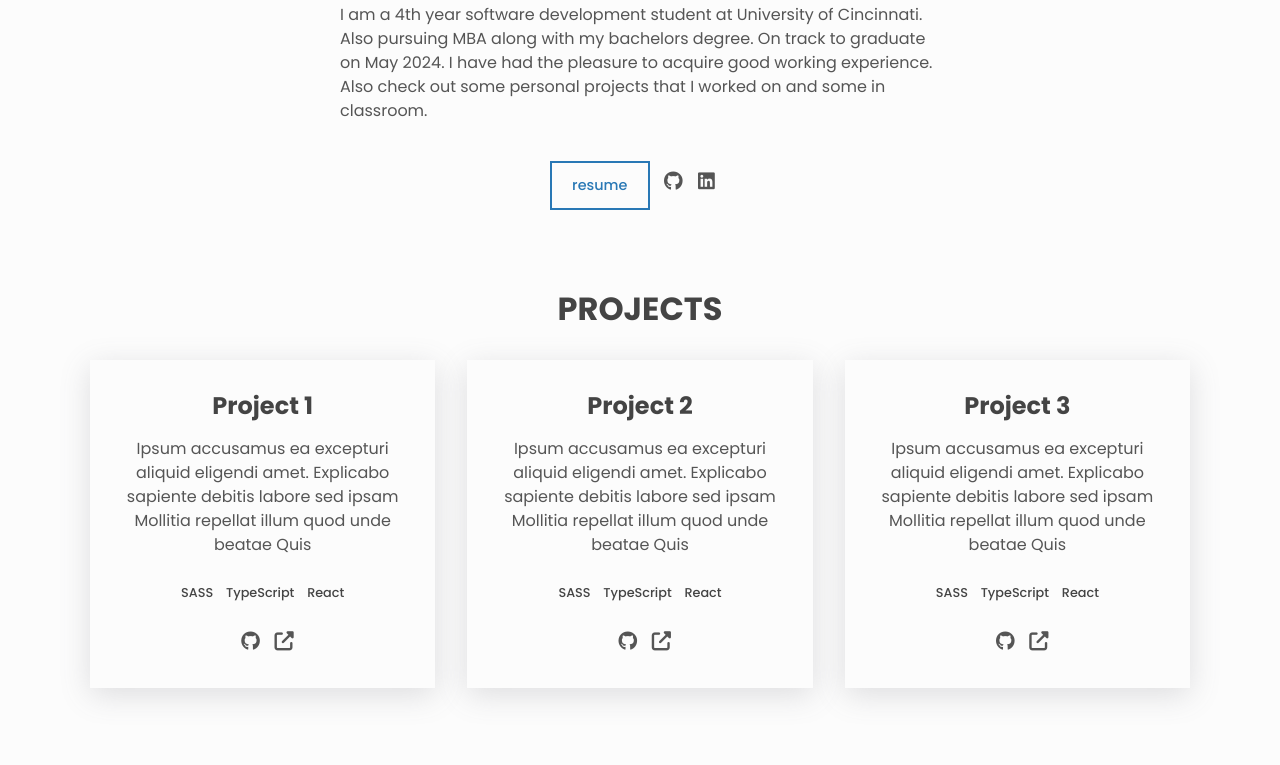
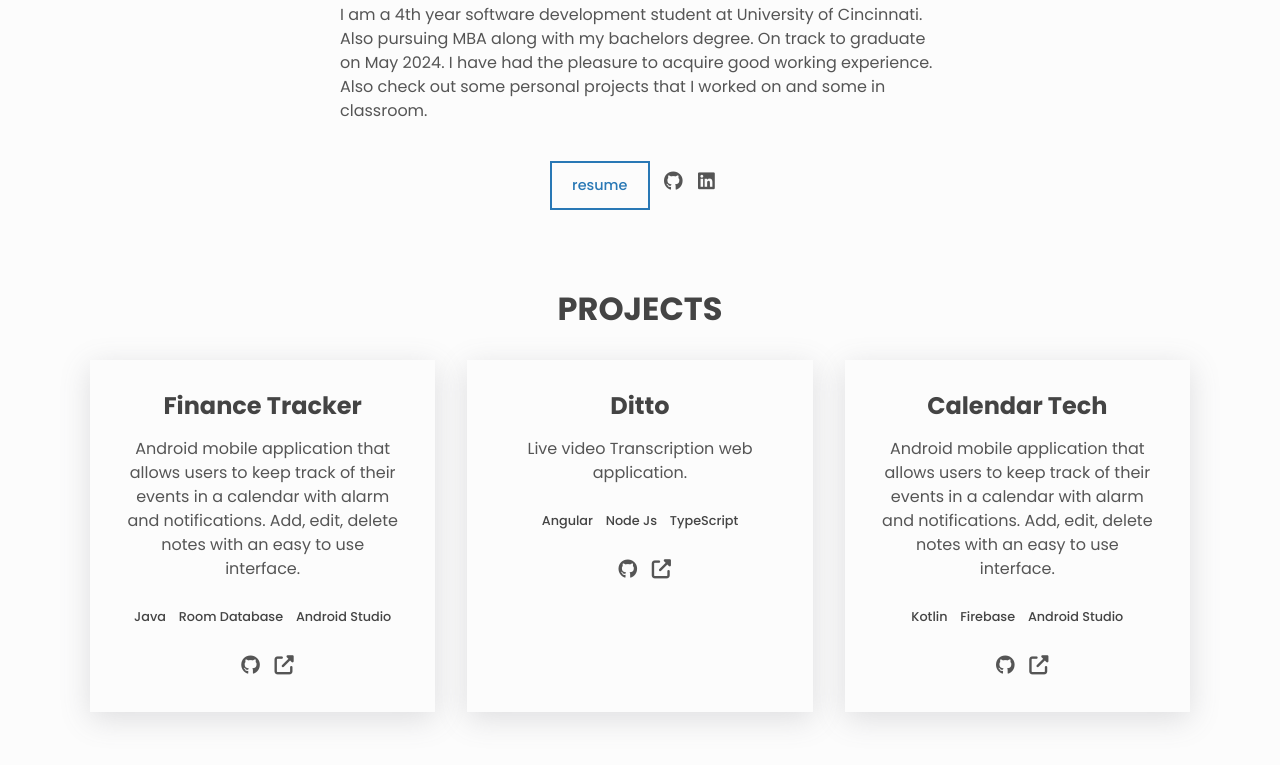
Before and after one commit to Singh2je/Simple_portfolio, a plain HTML site: page index.html in a window 1280 px wide. Shown: the part 365-1130 px from the top of the page. Drawn offline with Linux system fonts and the light colour scheme.

Commit message:
added info

```diff
--- a/index.html
+++ b/index.html
@@ -93,20 +93,21 @@
 
         <div class="projects__grid">
           <div class="project">
-            <h3>Project 1</h3>
+            <h3>Finance Tracker</h3>
             <p class="project__description">
-              Ipsum accusamus ea excepturi aliquid eligendi amet. Explicabo
-              sapiente debitis labore sed ipsam Mollitia repellat illum quod
-              unde beatae Quis
+              Android mobile application that allows users to keep track of their events in a calendar with alarm and notifications.
+
+              Add, edit, delete notes with an easy to use interface.
+
             </p>
             <ul class="project__stack">
-              <li class="project__stack-item">SASS</li>
-              <li class="project__stack-item">TypeScript</li>
-              <li class="project__stack-item">React</li>
+              <li class="project__stack-item">Java</li>
+              <li class="project__stack-item">Room Database</li>
+              <li class="project__stack-item">Android Studio</li>
             </ul>
 
             <a
-              href="https://github.com"
+              href="https://github.com/Singh2je/FinanceTracker"
               aria-label="source code"
               class="link link--icon"
             >
@@ -122,20 +123,18 @@
           </div>
 
           <div class="project">
-            <h3>Project 2</h3>
+            <h3>Ditto</h3>
             <p class="project__description">
-              Ipsum accusamus ea excepturi aliquid eligendi amet. Explicabo
-              sapiente debitis labore sed ipsam Mollitia repellat illum quod
-              unde beatae Quis
+            Live video Transcription web application.
             </p>
             <ul class="project__stack">
-              <li class="project__stack-item">SASS</li>
+              <li class="project__stack-item">Angular</li>
+              <li class="project__stack-item">Node Js</li>
               <li class="project__stack-item">TypeScript</li>
-              <li class="project__stack-item">React</li>
             </ul>
 
             <a
-              href="https://github.com"
+              href="https://github.com/sukhbirsekhon/Ditto"
               aria-label="source code"
               class="link link--icon"
             >
@@ -151,20 +150,21 @@
           </div>
 
           <div class="project">
-            <h3>Project 3</h3>
+            <h3>Calendar Tech</h3>
             <p class="project__description">
-              Ipsum accusamus ea excepturi aliquid eligendi amet. Explicabo
-              sapiente debitis labore sed ipsam Mollitia repellat illum quod
-              unde beatae Quis
+              Android mobile application that allows users to keep track of their events in a calendar with alarm and notifications.
+
+              Add, edit, delete notes with an easy to use interface.
+
             </p>
             <ul class="project__stack">
-              <li class="project__stack-item">SASS</li>
-              <li class="project__stack-item">TypeScript</li>
-              <li class="project__stack-item">React</li>
+              <li class="project__stack-item">Kotlin</li>
+              <li class="project__stack-item">Firebase</li>
+              <li class="project__stack-item">Android Studio</li>
             </ul>
 
             <a
-              href="https://github.com"
+              href="https://github.com/Singh2je/CalendarTech"
               aria-label="source code"
               class="link link--icon"
             >
```
Also changed, not shown: project1.html (added, +51 -0 lines).
